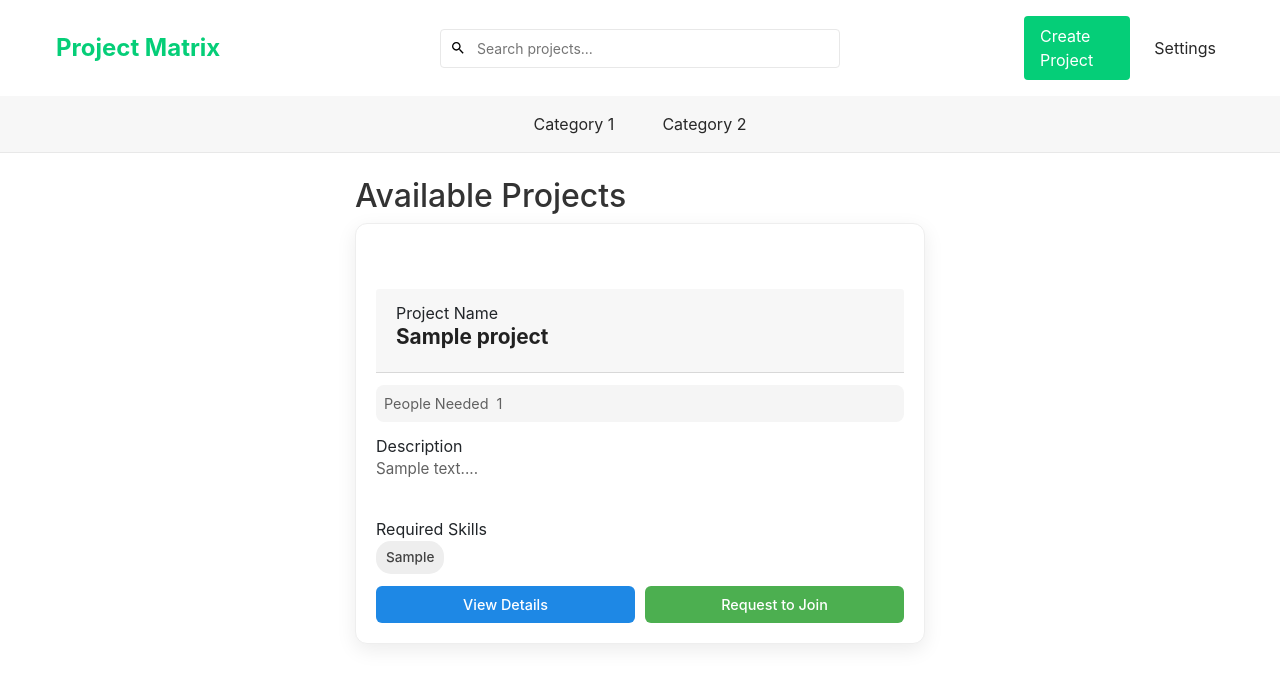
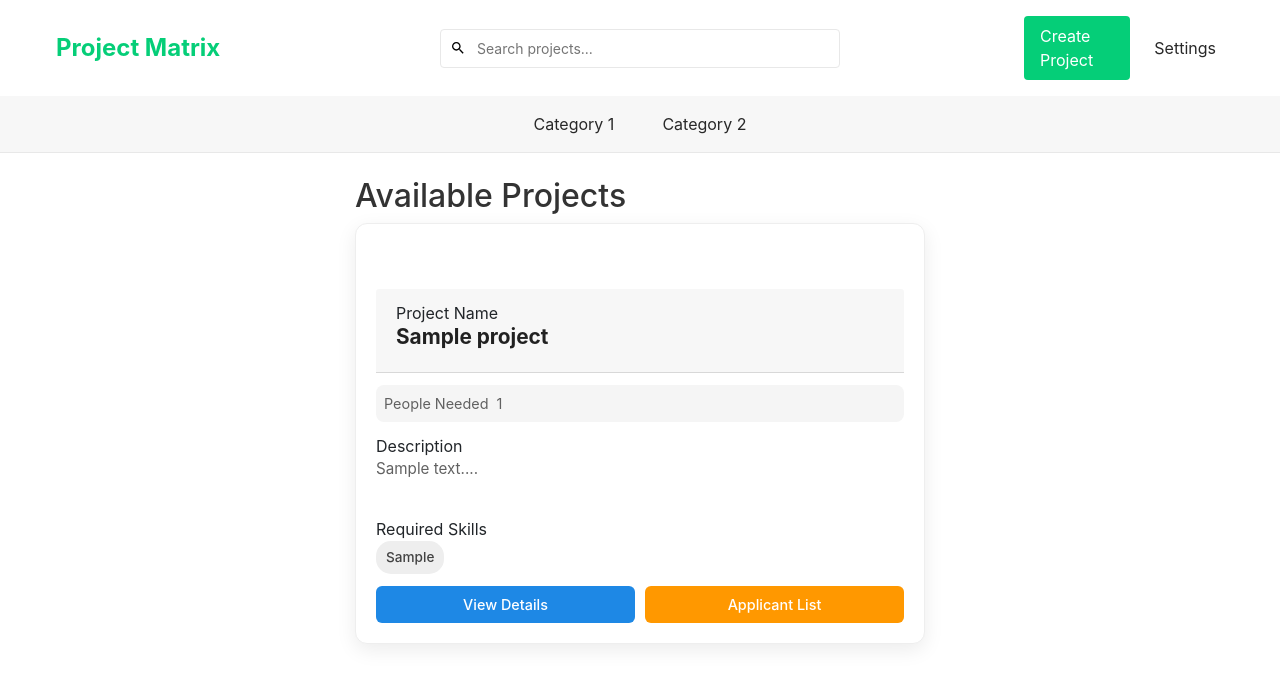
Before and after one commit to Archamat/Project-Matrix, a Flask app: page / in a window 1280 px wide. Shown: the top 685 px of the page. Run offline with Flask 3, Linux system fonts and the light colour scheme; a user stored in the database is signed in; tables that the repository leaves empty hold one stand-in row (values such as "Sample post"); some libraries are stand-ins or nearby versions.

Commit message:
feat: applicant list button added and created projects part updated

```diff
--- a/app/main/routes.py
+++ b/app/main/routes.py
@@ -1,9 +1,10 @@
 from flask import Blueprint, render_template
 from app.projects.models import Project
+from flask_login import current_user
 
 main = Blueprint('main', __name__)
 
 @main.route('/')
 def home():
     projects = Project.query.order_by(Project.id.desc()).all()
-    return render_template('home.html', current_page='home', projects=projects)
+    return render_template('home.html', current_page='home', projects=projects,current_user=current_user)
--- a/app/static/style.css
+++ b/app/static/style.css
@@ -234,6 +234,7 @@
     --web-gradient: linear-gradient(135deg, #3949ab, #1e88e5);
     --mobile-gradient: linear-gradient(135deg, #43a047, #00acc1);
     --ai-gradient: linear-gradient(135deg, #8e24aa, #5e35b1);
+    --embedded-gradient: linear-gradient(135deg, #f57c00, #ff6f00);
     --data-gradient: linear-gradient(135deg, #00897b, #00acc1);
 
     /* Remove duplicate neutrals and semantics */
@@ -402,7 +403,25 @@
 }
 
 .join-button:hover {
-    background: var(--success-600);
+    background: var(--primary-700);
+}
+
+/* Applicant Button */
+.applicant-button {
+    flex: 1;
+    padding: 8px 12px;
+    background: var(--warning-500);
+    color: white;
+    font-weight: 500;
+    font-size: 0.9rem;
+    border: none;
+    border-radius: 6px;
+    cursor: pointer;
+    transition: background 0.2s ease-in-out;
+}
+
+.applicant-button:hover {
+    background: var(--primary-700);
 }
 
 
--- a/app/templates/project_card.html
+++ b/app/templates/project_card.html
@@ -33,7 +33,11 @@
         </div>
         <div class="card-actions">
             <a href="{{ url_for('project.project_detail', project_id=project.id) }}" class="project-link">View Details</a>
-            <button class="join-button">Request to Join</button>
+            {% if is_creator %}
+                <button class="applicant-button">Applicant List</button>
+            {% else %}
+                <button class="join-button">Request to Join</button>
+            {% endif %}
         </div>
     </div>
 </div>
--- a/app/templates/project_list.html
+++ b/app/templates/project_list.html
@@ -2,7 +2,9 @@
     <h2>Available Projects</h2>
     <div class="project-grid">
         {% for project in projects %}
-            {% include '/project_card.html' %}
+            {% with is_creator=(project.creator_id == current_user.id) %}
+                {% include '/project_card.html' %}
+            {% endwith %}
         {% else %}
             <p>No projects available.</p>
         {% endfor %}
```
Also changed, not shown: app/templates/profile.html (+3 -14 lines).
